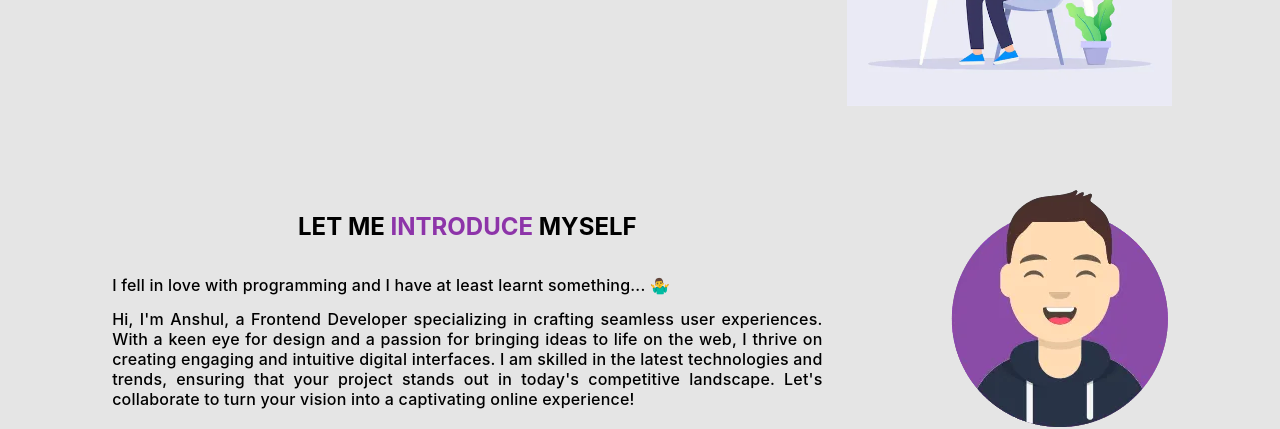
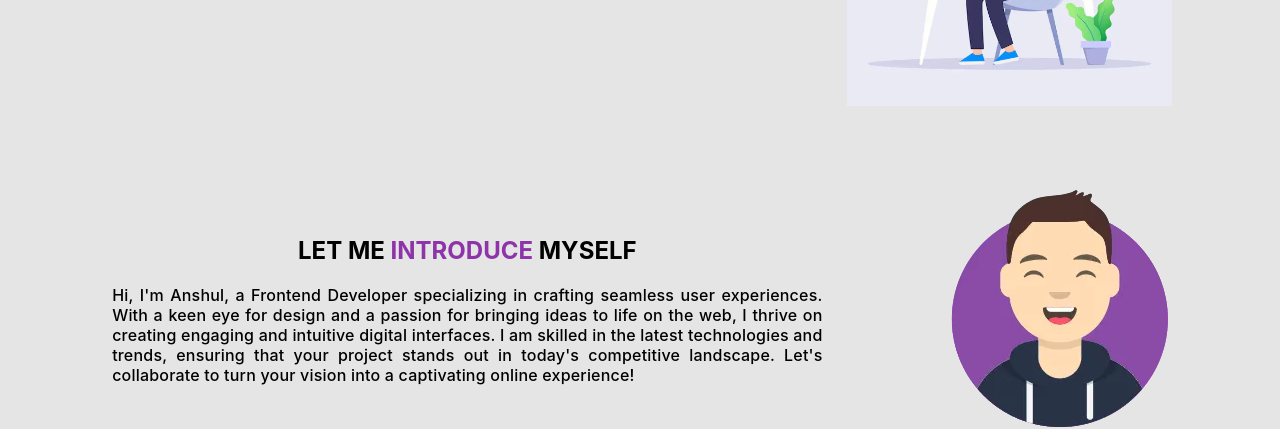
Before and after one commit to AGrootCode/PORTFOLIO, a plain HTML site: page index.html in a window 1280 px wide. Shown: the part 371-800 px from the top of the page. Drawn offline with Linux system fonts and the light colour scheme.

```diff
--- a/index.html
+++ b/index.html
@@ -49,7 +49,7 @@
         <div class="row2-container">
           <div class="row2-intro-brief">
             <h2>LET ME <span class="word-highlight">INTRODUCE</span> MYSELF</h2> <br>
-            <p class="row2-intro-media"><span style="line-height: 3;">I fell in love with programming and I have at least learnt something... 🤷‍♂️</span><br>
+            <p class="row2-intro-media">
               Hi, I'm Anshul, a Frontend Developer specializing in crafting seamless user experiences. With a keen eye for design and a passion for bringing ideas to life on the web, I thrive on creating engaging and intuitive digital interfaces. I am skilled in the latest technologies and trends, ensuring that your project stands out in today's competitive landscape. Let's collaborate to turn your vision into a captivating online experience! </p>
             </div>
             <div class="row2-image-container"><img src="images/smile.webp" alt=""></div>
```
